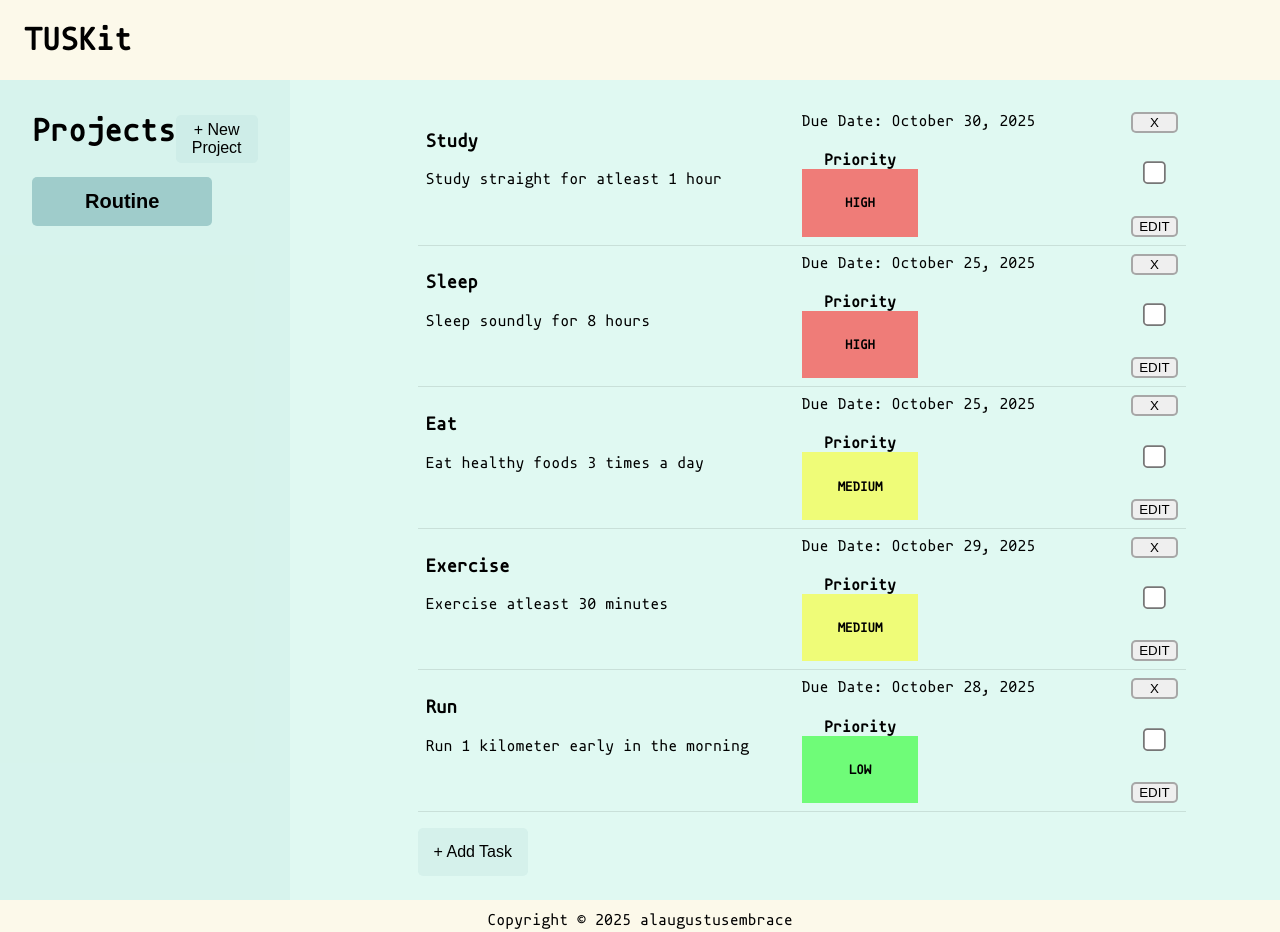
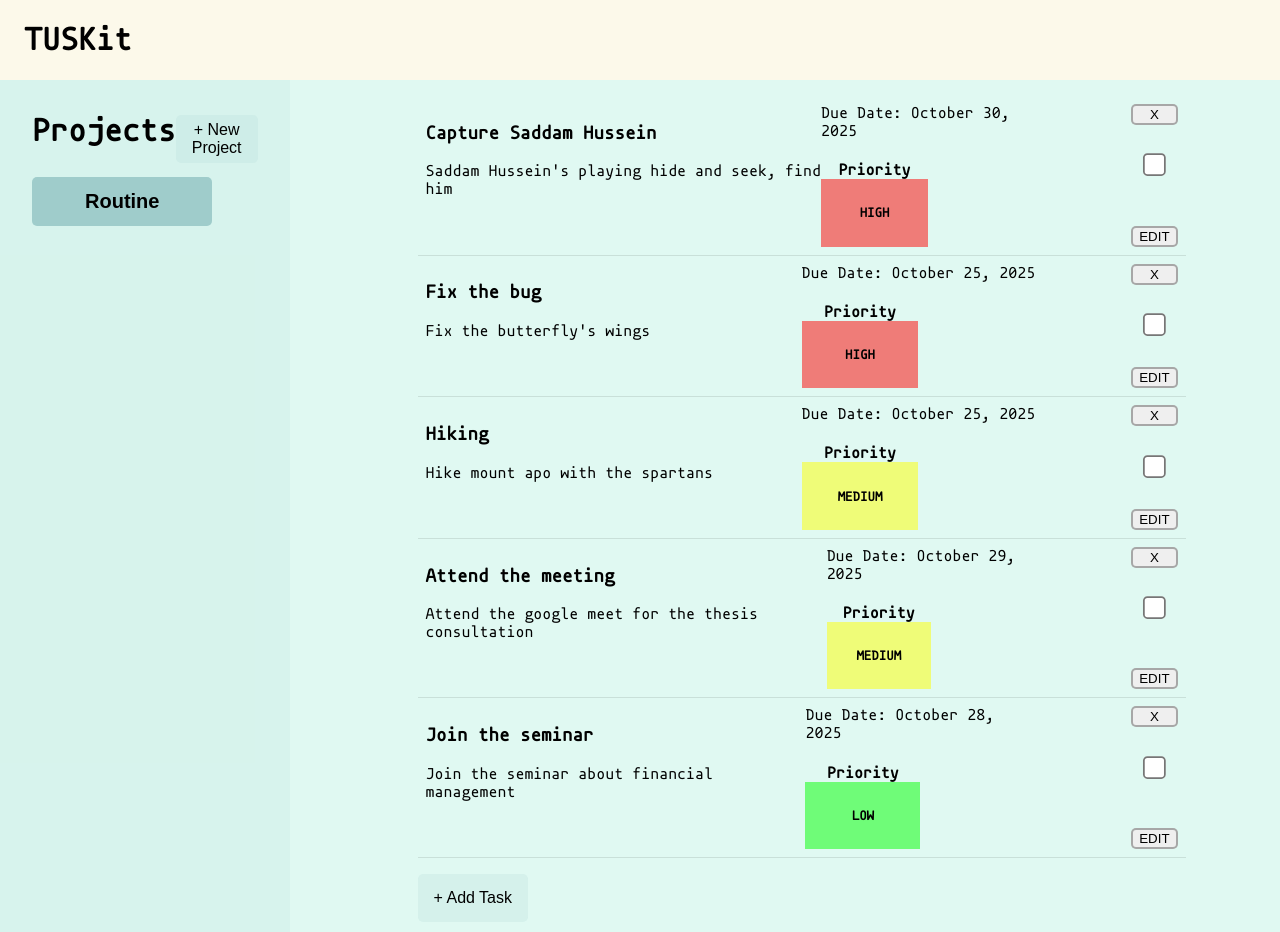
Before and after one commit to alaugustusembrace/to-do-list, a website built with webpack: page src/template.html in a window 1280 px wide. Shown: the top 932 px of the page. Built offline with nearby package versions, Linux system fonts and the light colour scheme.

Commit message:
not yet finished

```diff
--- a/src/defaultProject.js
+++ b/src/defaultProject.js
@@ -3,7 +3,6 @@ import { addTask } from "./addTask.js";
 import { editButtonModal } from "./editButton.js";
 
 const createDefaultProject = (
-  taskItemIndex,
   title,
   listArea,
   content,
@@ -110,8 +109,6 @@ const createDefaultProject = (
 
     const taskID = crypto.randomUUID();
     submitTaskModalBtn.addEventListener("click", () => {
-      // taskItemIndex++;
-
       addTask(
         taskID,
         currentProject,
@@ -139,10 +136,7 @@ const createDefaultProject = (
 
     const { addTaskBtn } = createTaskInputAndBtn(content, listAreaWrapper);
 
-    let taskItemIndex = 0;
-
     for (const task of currentProject.tasks) {
-      // taskItemIndex++;
       const taskItem = document.createElement("li");
       taskItem.dataset.id = task.id;
 
@@ -374,7 +368,6 @@ const createDefaultProject = (
       taskDialog.showModal();
 
       submitTaskModalBtn.addEventListener("click", () => {
-        // taskItemIndex++;
         const taskID = crypto.randomUUID();
 
         addTask(
--- a/src/defaultTasks.js
+++ b/src/defaultTasks.js
@@ -48,23 +48,23 @@ const createDefaultTasks = (listArea, newTitle) => {
     priorityWrapper.appendChild(priority);
 
     switch (task.title) {
-      case "Study":
+      case "Capture Saddam Hussein":
         priority.textContent = task.priority.toUpperCase();
         priorityWrapper.style.backgroundColor = "rgba(255, 0, 0, 0.5)";
         break;
-      case "Sleep":
+      case "Fix the bug":
         priority.textContent = task.priority.toUpperCase();
         priorityWrapper.style.backgroundColor = "rgba(255, 0, 0, 0.5)";
         break;
-      case "Eat":
+      case "Hiking":
         priority.textContent = task.priority.toUpperCase();
         priorityWrapper.style.backgroundColor = "rgba(255, 255, 0, 0.5)";
         break;
-      case "Exercise":
+      case "Attend the meeting":
         priority.textContent = task.priority.toUpperCase();
         priorityWrapper.style.backgroundColor = "rgba(255, 255, 0, 0.5)";
         break;
-      case "Run":
+      case "Join the seminar":
         priority.textContent = task.priority.toUpperCase();
         priorityWrapper.style.backgroundColor = "rgba(0, 255, 0, 0.5)";
         break;
--- a/src/index.js
+++ b/src/index.js
@@ -8,13 +8,11 @@ const { content, project, projectWrapper, listAreaWrapper, listArea } =
   createBaseContent();
 
 // Creating Default Tasks
-let { taskItemIndex } = createDefaultTasks(listArea);
+createDefaultTasks(listArea);
 
 // Creating Default Project
 const { projectDivision } = createDefaultProject(
-  taskItemIndex,
   defaultProject.title,
-  // defaultProject.description,
   listArea,
   content,
   defaultProject,
--- a/src/project.js
+++ b/src/project.js
@@ -12,36 +12,36 @@ class Project {
       ? [
           {
             id: 1,
-            title: "Study",
-            description: "Study straight for atleast 1 hour",
+            title: "Capture Saddam Hussein",
+            description: "Saddam Hussein's playing hide and seek, find him",
             dueDate: format(studyDueDate, "MMMM dd, yyyy"),
             priority: "high",
           },
           {
             id: 2,
-            title: "Sleep",
-            description: "Sleep soundly for 8 hours",
+            title: "Fix the bug",
+            description: "Fix the butterfly's wings",
             dueDate: format(today, "MMMM dd, yyyy"),
             priority: "high",
           },
           {
             id: 3,
-            title: "Eat",
-            description: "Eat healthy foods 3 times a day",
+            title: "Hiking",
+            description: "Hike mount apo with the spartans",
             dueDate: format(today, "MMMM dd, yyyy"),
             priority: "medium",
           },
           {
             id: 4,
-            title: "Exercise",
-            description: "Exercise atleast 30 minutes",
+            title: "Attend the meeting",
+            description: "Attend the google meet for the thesis consultation",
             dueDate: format(exerciseDueDate, "MMMM dd, yyyy"),
             priority: "medium",
           },
           {
             id: 5,
-            title: "Run",
-            description: "Run 1 kilometer early in the morning",
+            title: "Join the seminar",
+            description: "Join the seminar about financial management",
             dueDate: format(runDueDate, "MMMM dd, yyyy"),
             priority: "low",
           },
--- a/src/styles.css
+++ b/src/styles.css
@@ -89,7 +89,7 @@ li {
 
 .listAreaWrapper {
   flex: 0 0 80%;
-  padding: 1.5em 10%;
+  padding: 1em 10%;
   background-color: rgba(186, 223, 219, 0.1);
   overflow: visible;
 }
--- a/src/template.html
+++ b/src/template.html
@@ -3,7 +3,7 @@
   <head>
     <meta charset="UTF-8" />
     <meta name="viewport" content="width=device-width, initial-scale=1.0" />
-    <title>TUSKit 🚀</title>
+    <title>TUSKit</title>
   </head>
   <body>
     <header>
```
